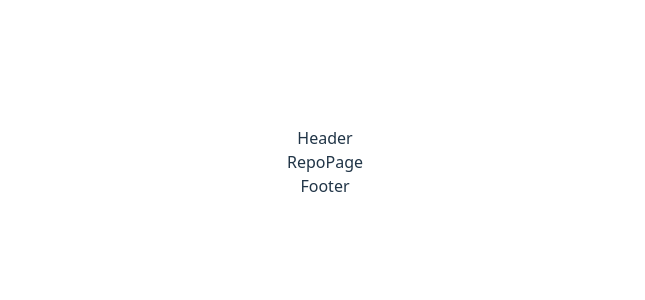
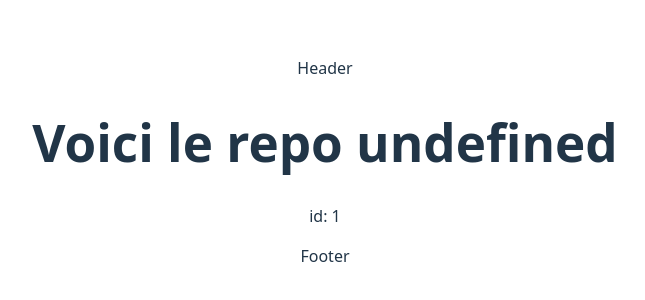
Before and after one commit to WildCodeSchool-CDA-FT-2025-03/Bac-A-Sable-Emilie, a React (Vite) app in the folder vite-project/: page /repos/1 in a window 1280 px wide. Shown: the part 238-538 px from the top of the page, without its empty margins (315-960 px from the left). Built offline with nearby package versions, Linux system fonts and the light colour scheme; no server answers.

Commit message:
new service function added in the custom hook useRepo in order to fetch one repo by his id + getOneRepo added in RepoPage thinks useParams from the router

```diff
--- a/vite-project/src/components/RepoCard.tsx
+++ b/vite-project/src/components/RepoCard.tsx
@@ -1,6 +1,6 @@
 import type { ReactNode } from "react";
 import type { Repo } from "../../types/repo";
-import { Link, useParams } from "react-router-dom";
+import { Link } from "react-router-dom";
 
 type RepoCardsProps = {
 	repo: Repo;
@@ -9,11 +9,10 @@ type RepoCardsProps = {
 };
 
 function RepoCard({ repo, children, cls }: RepoCardsProps) {
-	const { id } = useParams();
 	return (
 		<>
 			<h2 className={cls}>{repo.name}</h2>
-			<Link to={`/repos/${id}`}>{children}</Link>
+			<Link to={`/repos/${repo.id}`}>{children}</Link>
 		</>
 	);
 }
--- a/vite-project/src/pages/RepoPage.tsx
+++ b/vite-project/src/pages/RepoPage.tsx
@@ -1,3 +1,19 @@
+import { useEffect } from "react";
+import { useParams } from "react-router-dom";
+import useRepos from "../services/useRepo";
+
 export default function RepoPage() {
-	return <div>RepoPage</div>;
+	const { id } = useParams();
+	const { oneRepo, getOneRepo } = useRepos();
+
+	useEffect(() => {
+		getOneRepo(id as string);
+	}, [id, getOneRepo]);
+
+	return (
+		<>
+			<h1>{`Voici le repo ${oneRepo?.name}`}</h1>
+			<p>{`id: ${id}`}</p>
+		</>
+	);
 }
--- a/vite-project/src/services/useRepo.ts
+++ b/vite-project/src/services/useRepo.ts
@@ -4,6 +4,7 @@ import client from "./client";
 
 const useRepos = () => {
 	const [data, setData] = useState<Repo[]>([]);
+	const [oneRepo, setOneRepo] = useState<Repo>();
 
 	const getAllRepos = () => {
 		client
@@ -16,12 +17,23 @@ const useRepos = () => {
 			});
 	};
 
+	const getOneRepo = (id: string) => {
+		client
+			.get(`/repos/${id}`)
+			.then((repos) => {
+				setOneRepo(repos.data as Repo);
+			})
+			.catch((error) => {
+				console.error(error);
+			});
+	};
+
 	// biome-ignore lint/correctness/useExhaustiveDependencies: <explanation>
 	useEffect(() => {
 		getAllRepos();
 	}, []);
 
-	return { data };
+	return { data, oneRepo, getOneRepo };
 };
 
 export default useRepos;
```
